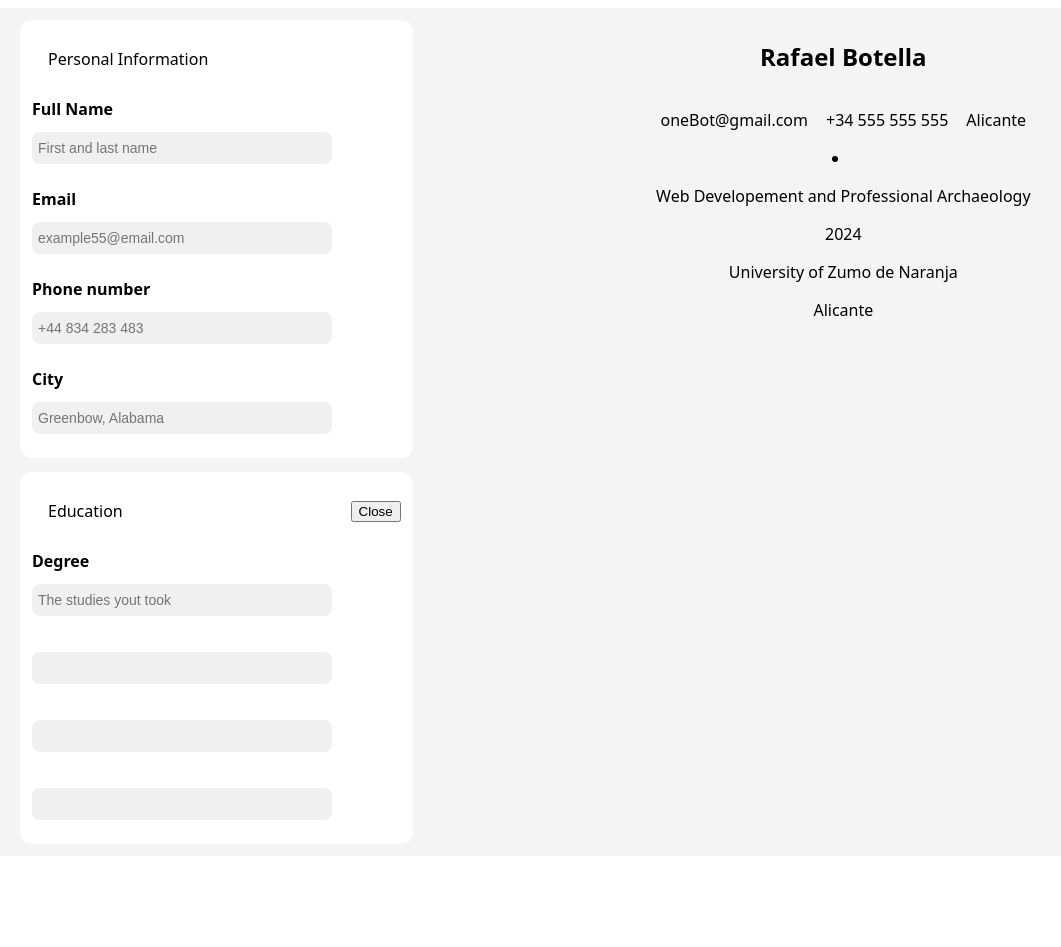
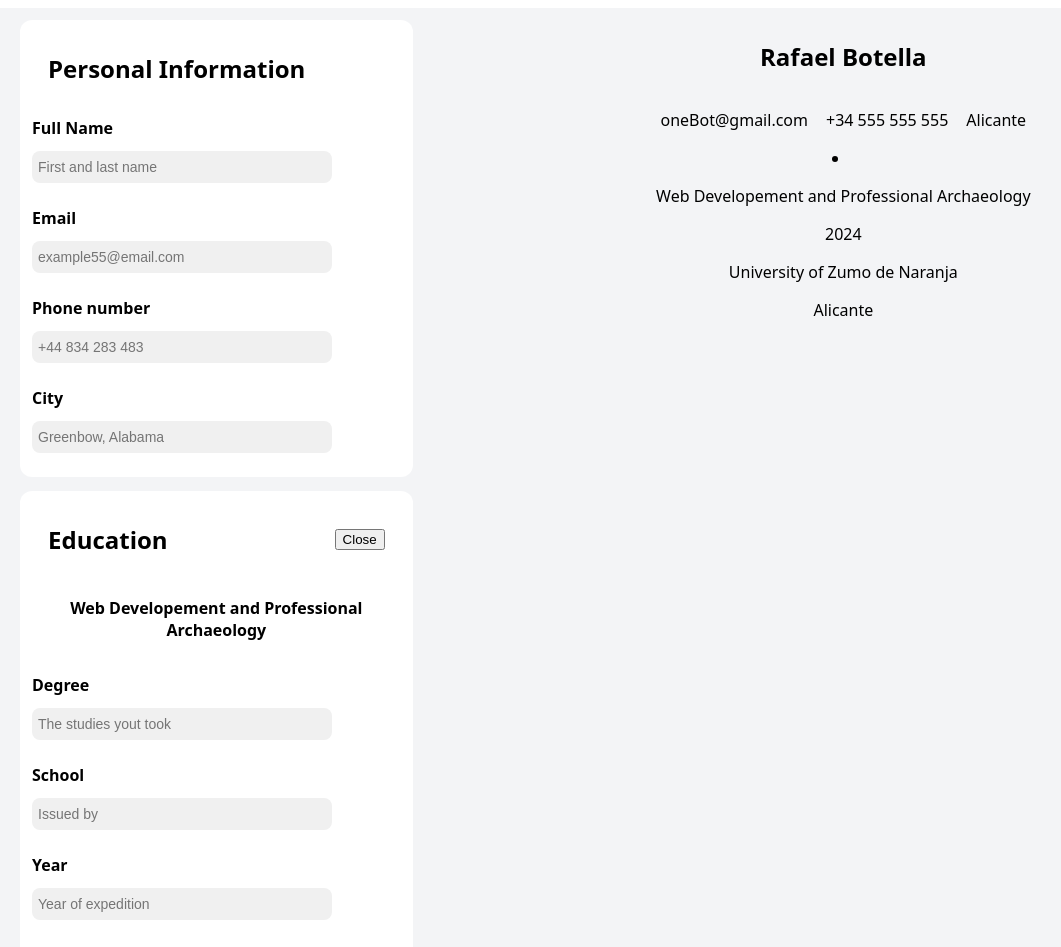
Before and after one commit to rafabo7/top-cv-application, a React (Vite) app: page / in a window 1280 px wide. Shown: the top 947 px of the page, without its empty margins (8-1069 px from the left). Before the commit the page ends 864 px from the top, so only its background shows below. Built offline with nearby package versions, Linux system fonts and the light colour scheme.

Commit message:
Extend synchronisation, style Apply the logic of sinchronisation to the rest of the data of education sample item. Style the section header.

```diff
--- a/src/App.jsx
+++ b/src/App.jsx
@@ -43,9 +43,6 @@ function App() {
     )
       setEducation(newEducation)
     }
-
-
-
   }
 
 
--- a/src/Styles/InputSections.css
+++ b/src/Styles/InputSections.css
@@ -11,5 +11,5 @@
     flex-direction: row;
     align-items: center;
     justify-content: space-between;
-    padding-left: 16px;
+    padding: 0 16px;
 }
--- a/src/components/Education.jsx
+++ b/src/components/Education.jsx
@@ -1,4 +1,5 @@
 import { InputField } from "./InputField"
+import EducationDisplay from "./EducationDisplay"
 
 import '../Styles/InputSections.css'
 
@@ -11,7 +12,7 @@ export function Education ({education, isOpen, toggleIsOpen, onChange}) {
         <section className={`education section`}>
 
             <header className="section-header">
-                <p>Education</p>
+                <h2>Education</h2>
                 <button
                 onClick={() => {
                     const sectionToChange = isOpen ? '' : 'education'
@@ -19,6 +20,13 @@ export function Education ({education, isOpen, toggleIsOpen, onChange}) {
                     isOpen ? 'Close' : 'Open'}
                 </button>
             </header>
+
+            {
+            isOpen && (
+                <EducationDisplay
+                education={education} />
+             ) }
+
             {
                 isOpen && (
                     <form id={0}>
@@ -29,9 +37,34 @@ export function Education ({education, isOpen, toggleIsOpen, onChange}) {
                     onChange={onChange}
                     data-key="degree"
                     placeHolder="The studies yout took" />
-                    <InputField />
-                    <InputField />
-                    <InputField />
+
+                    <InputField
+                    labelText="School"
+                    id="school"
+                    type="text"
+                    onChange={onChange}
+                    data-key="school"
+                    placeHolder="Issued by" />
+
+                    <InputField
+                    labelText="Year"
+                    id="year"
+                    type="text"
+                    onChange={onChange}
+                    data-key="year"
+                    placeHolder="Year of expedition" />
+
+                    <InputField
+                    labelText="City"
+                    id="city"
+                    type="text"
+                    onChange={onChange}
+                    data-key="city"
+                    placeHolder="Location" />
+
+
+
+
                     </ form>
                 )
             }
--- /dev/null
+++ b/src/components/EducationDisplay.jsx
@@ -0,0 +1,8 @@
+export default function EducationDisplay ({ education }) {
+
+    return (
+        education.map( ( item ) => <h4 key={item.id} >{item.degree}</h4>)
+     )
+
+
+}
--- a/src/components/PersonalInfo.jsx
+++ b/src/components/PersonalInfo.jsx
@@ -5,7 +5,7 @@ export function PersonalInfo ({ onChange }) {
 
     return (
         <section className="personal-info section">
-        <p className="section-header">Personal Information</p>
+        <h2 className="section-header">Personal Information</h2>
 
             <InputField
             type="text"
```
